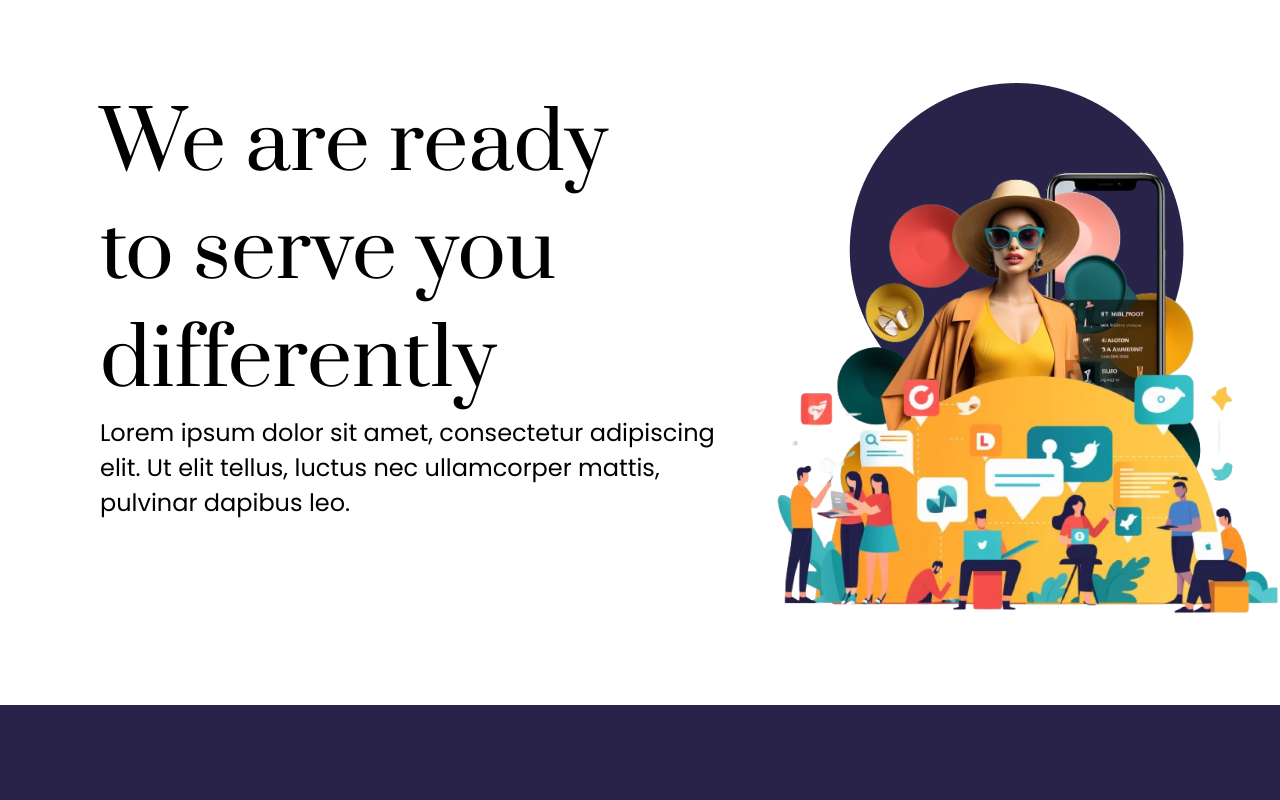
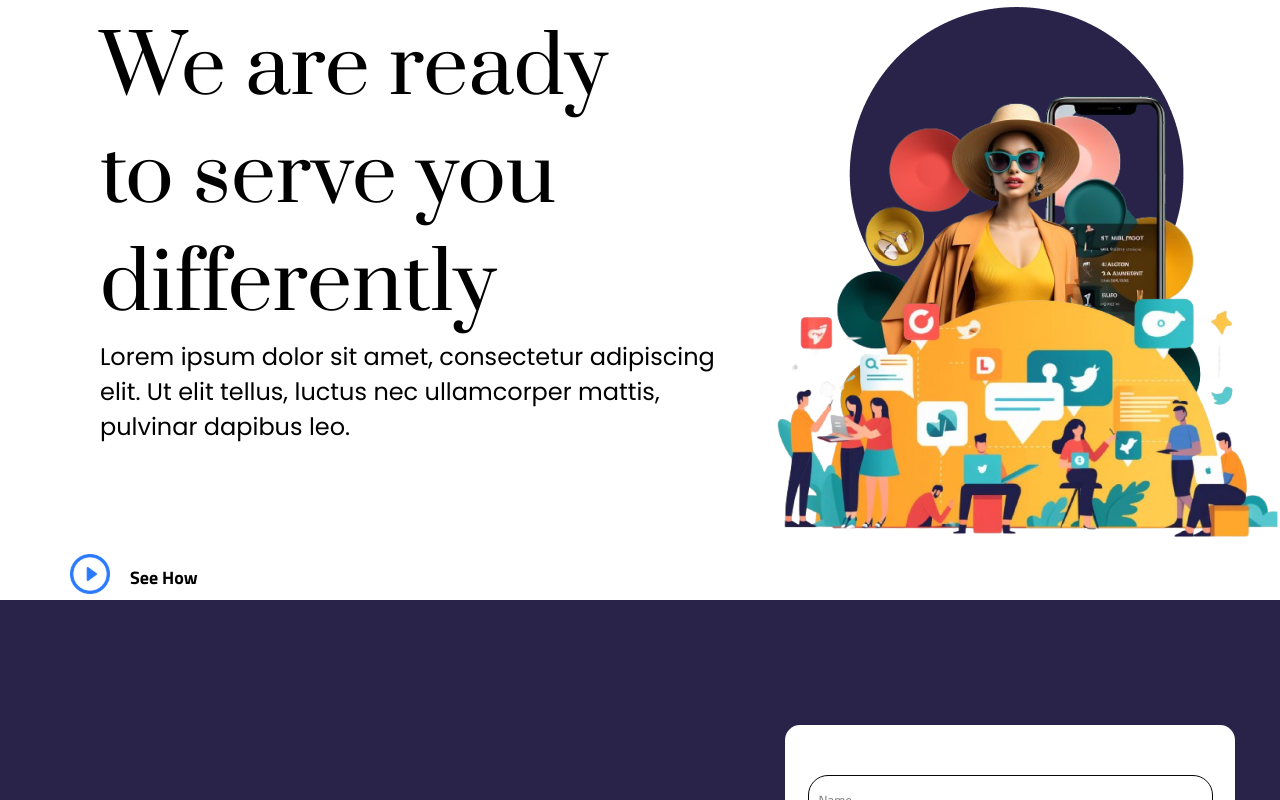
Before and after one commit to lalit-rao/Sway-It-Project, a React (Vite) app: page / in a window 1280 px wide. Shown: the part 2320-3120 px from the top of the page. Built offline with nearby package versions, Linux system fonts and the light colour scheme.

Commit message:
update fixed bugs

```diff
--- a/src/assets/images/index.js
+++ b/src/assets/images/index.js
@@ -24,6 +24,7 @@ import BlogImage2 from './BlogImage2.png'
 import BlogImage3 from './BlogImage3.png'
 import BlogImage4 from './BlogImage4.png'
 import BlogImage5 from './BlogImage5.png'
+import playButton from './playButton.svg'
 
 
 export {
@@ -53,4 +54,5 @@ export {
     BlogImage3,
     BlogImage4,
     BlogImage5,
+    playButton,
 };
--- a/src/components/ContactUsSection2.css
+++ b/src/components/ContactUsSection2.css
@@ -1,6 +1,27 @@
 .big-container-cus2 {
     height : 135vh;
     background-color: #fff;
+}
+
+.container-cus2-small {
+    display: flex;
+    align-items: center;
+    width: 100%;
+    margin-top: 100px;
+}
+
+.container-cus2-small-icon img {
+    height: 40px;
+    margin-right: 20px;
+}
+
+.container-cus2-small-text {
+    text-align: center;
+}
+
+.container-cus2-small-text-1 {
+    font-weight: 600;
+    font-size: 18px;
 }
 
 .flexing-container-cus2 {
--- a/src/components/ContactUsSection2.jsx
+++ b/src/components/ContactUsSection2.jsx
@@ -1,5 +1,5 @@
 import "./ContactUsSection2.css"
-import {chat, cs2Image, letter, phone, location, yt, music, twitter, istg} from "../assets/images/index.js";
+import {chat, cs2Image, letter, phone, location, yt, music, twitter, istg, playButton} from "../assets/images/index.js";
 
 const ServingSection = () => {
     return (
@@ -17,7 +17,16 @@ const ServingSection = () => {
                 <p className="flexing-container-text-2-cus2">
                     Lorem ipsum dolor sit amet, consectetur adipiscing elit. Ut elit tellus, luctus nec ullamcorper mattis, pulvinar dapibus leo.
                 </p>
+                <div className="container-cus2-small">
+                <div className="container-cus2-small-icon">
+                    <img src={playButton} alt=""/>
+                </div>
+                <div className="container-cus2-small-text">
+                    <p className="container-cus2-small-text-1">See How</p>
+                </div>
             </div>
+            </div>
+
         </div>
             <section id="animated-box-cus2">
                 <div className="cc-row-cus2">
--- a/src/components/HeroContactUs.css
+++ b/src/components/HeroContactUs.css
@@ -3,6 +3,7 @@
     width: 100%;
     max-width: 100%;
     display: flex;
+    margin-bottom: 75px;
     /*justify-content: center;*/
 }
 
--- a/src/components/ServingSection.css
+++ b/src/components/ServingSection.css
@@ -1,9 +1,36 @@
+.main-container-ss {
+    width: 100%;
+    height: 100%;
+    background-color: #fff;
+    padding: 0 0 0 0;
+}
+
+.container-ss-small {
+    display: flex;
+    align-items: center;
+    padding-left: 70px;
+    width: 100%;
+}
+
+.container-ss-small-icon img {
+    height: 40px;
+    margin-right: 20px;
+}
+
+.container-ss-small-text {
+    text-align: center;
+}
+
+.container-ss-small-text-1 {
+    font-weight: 600;
+    font-size: 18px;
+}
+
 .flexing-container-ss {
     display: flex;
     align-items: center;
     margin: 0 auto;
     width: 100%;
-    height: 100vh;
     background-color: #fff;
     padding: 0 0 0 0;
 }
--- a/src/components/ServingSection.jsx
+++ b/src/components/ServingSection.jsx
@@ -1,9 +1,10 @@
 import "./ServingSection.css"
-import {ladyCircle} from "../assets/images/index.js";
+import {ladyCircle, playButton} from "../assets/images/index.js";
 
 const ServingSection = () => {
     return (
         <>
+            <div className="main-container-ss">
         <div className="flexing-container-ss">
             <div className="flexing-container-text-ss">
                 <p className="flexing-container-text-1-ss">
@@ -17,6 +18,15 @@ const ServingSection = () => {
                 <img src={ladyCircle} alt=""/>
             </div>
         </div>
+            <div className="container-ss-small">
+                <div className="container-ss-small-icon">
+                    <img src={playButton} alt=""/>
+                </div>
+                <div className="container-ss-small-text">
+                    <p className="container-ss-small-text-1">See How</p>
+                </div>
+            </div>
+                </div>
         </>
     );
 };
```
Also changed, not shown: src/assets/images/playButton.svg (added).
